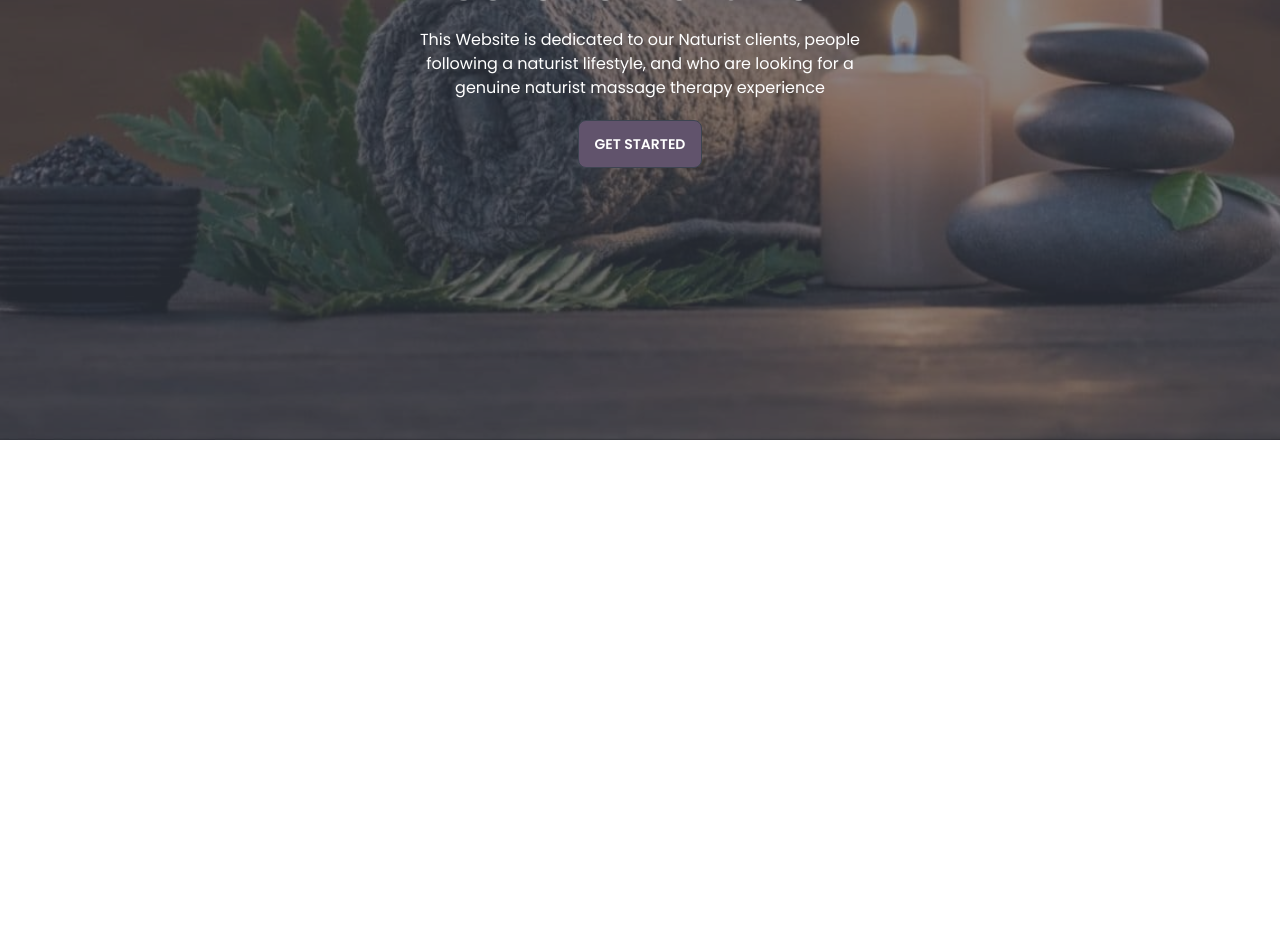
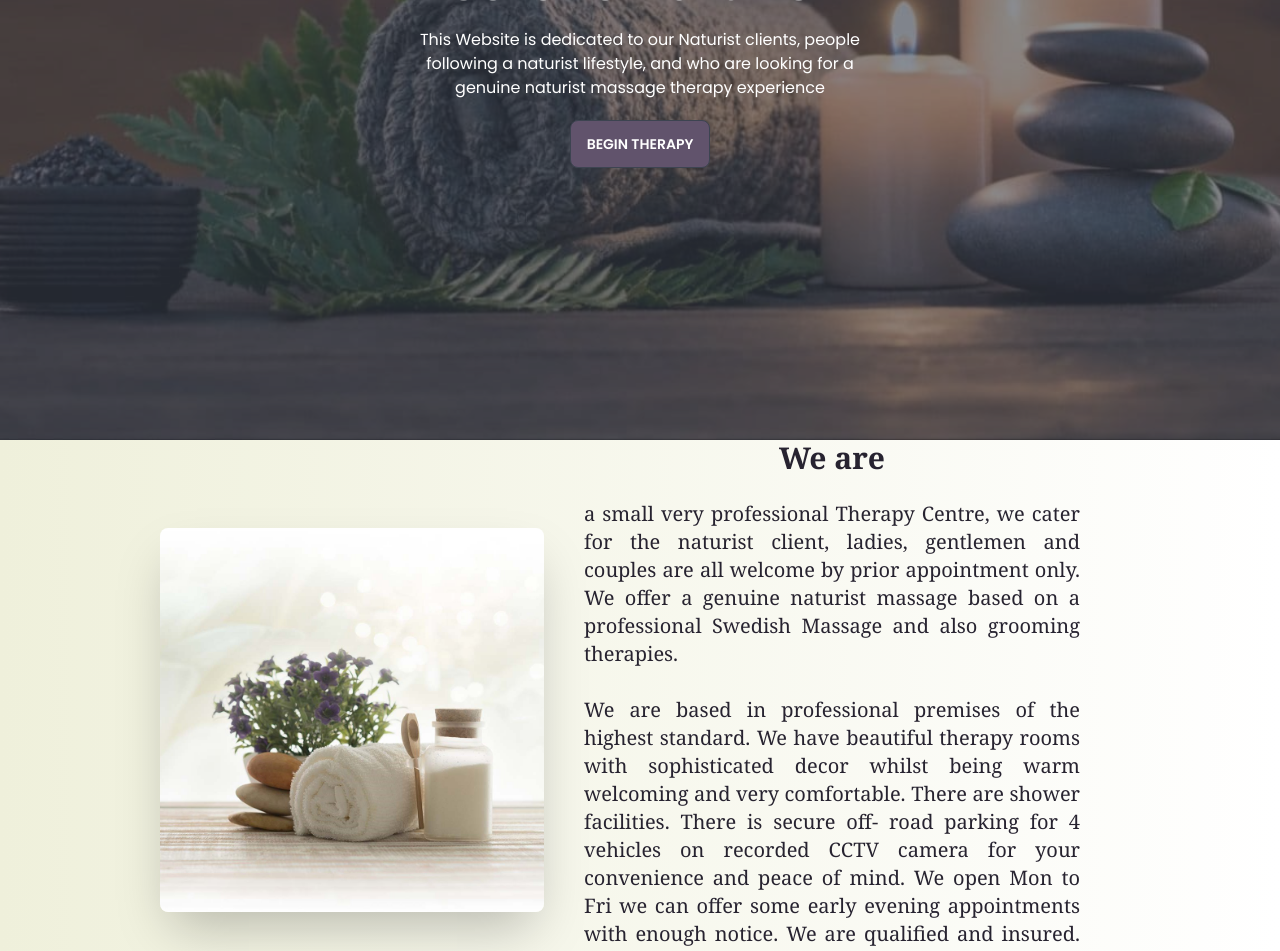
Before and after one commit to YSanj98/serene-naturist-re-design, a React (Vite) app: page / in a window 1280 px wide. Shown: the part 360-1311 px from the top of the page. Before the commit the page ends 800 px from the top, so only its background shows below. Built offline with nearby package versions, Linux system fonts and the light colour scheme; a web font is replaced by a local one.

Commit message:
home compo. rest

```diff
--- a/src/components/Home/index.tsx
+++ b/src/components/Home/index.tsx
@@ -1,6 +1,6 @@
 import mediaQuery from '@/hooks/mediaQuery';
 import { SelectedPage } from '@/shared/types'
-import hero from "@/assets/images/hero.jpg";
+
 
 type Props = {
     setSelectedPage: (Value: SelectedPage) => void;
@@ -9,9 +9,10 @@ type Props = {
 const Home = (props: Props) => {
     const isAboveMediumScreens = mediaQuery("(min-width:1060px)");
   return (
-
-    <div className="hero min-h-screen bg-[url('@/assets/images/hero.jpg')]">
-      <div className="hero-overlay bg-opacity-60"></div>
+    //Home component desktop view
+    <div>
+      <div className="hero min-h-screen bg-[url('@/assets/images/hero.jpg')]">
+        <div className="hero-overlay bg-opacity-60"></div>
         <div className="hero-content text-center text-neutral-content">
           <div className="max-w-md">
             <h1 className="mb-5 text-5xl font-bold">Welcome To Serene Naturist</h1>
@@ -20,12 +21,35 @@ const Home = (props: Props) => {
               people following a naturist lifestyle,
               and who are looking for a genuine naturist massage therapy experience
             </p>
-            <button className="btn bg-primary-100">Get Started</button>
+            <button className="btn bg-primary-100">Begin Therapy</button>
           </div>
         </div>
+      </div>
+
+      <div className="font-serif bg-gradient-to-r from-[#EFF0DB] to-[#FFFFFF]">
+        <div className=" flex items-center justify-between mx-auto w-3/4">
+          <div>
+          <img src="src/assets/images/image1.jpg" className="my-20 max-w-sm rounded-lg shadow-2xl" />
+          </div>
+          <div className='mx-10'>
+            <h1 className="text-center text-3xl font-bold">We are</h1>
+            <p className="text-justify text-xl py-6"> a small very professional Therapy Centre,
+            we cater for the naturist client, ladies, gentlemen and couples are all welcome
+            by prior appointment only. We offer a genuine naturist massage based on a professional
+            Swedish Massage and also grooming therapies. <br/><br/>
+            We are based in professional premises of the highest standard. We have beautiful
+            therapy rooms with sophisticated decor whilst being warm welcoming and very comfortable.
+            There are shower facilities. There is secure off- road parking for 4 vehicles on recorded CCTV camera for your convenience and peace of mind.
+            We open Mon to Fri we can offer some early evening appointments with enough notice. We are qualified and insured. Its best to call early mornings
+            </p>
+          </div>
+        </div>
+      </div>
     </div>
 
+
+
   )
-}
+};
 
 export default Home
```
